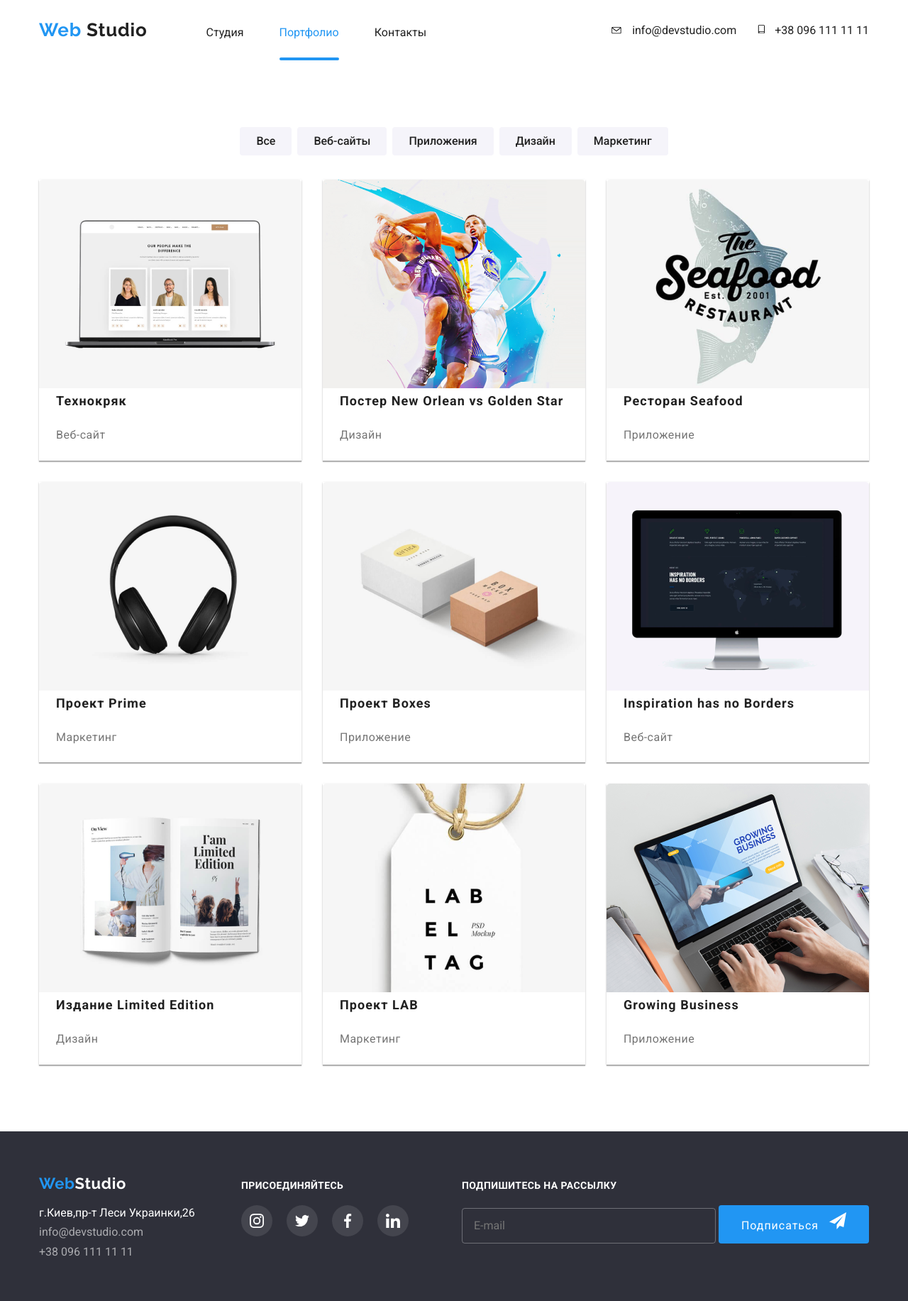
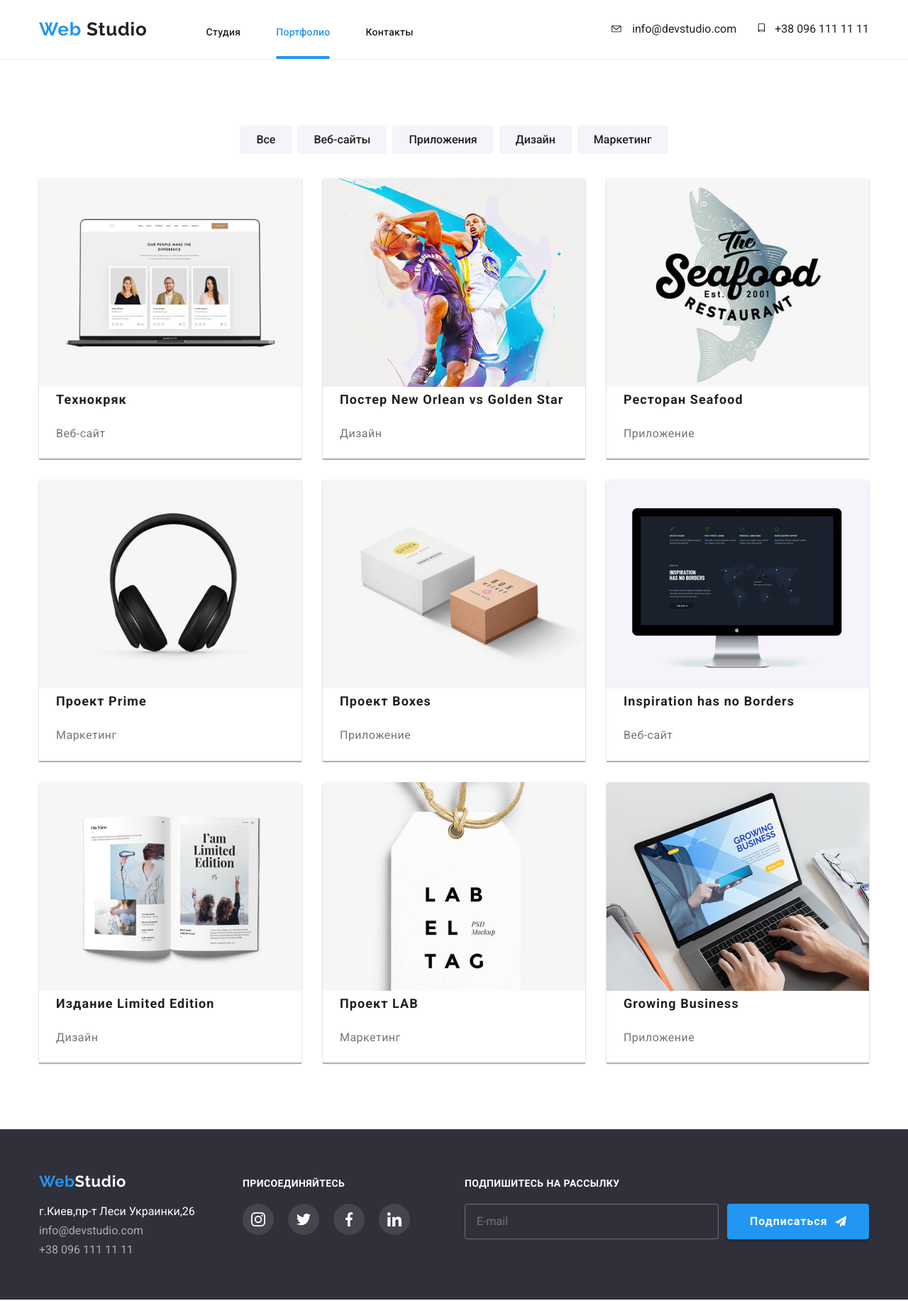
Before and after one commit to PolinaGaivoronska/goit-markup-hw-06, a plain HTML site: page portfolio.html in a window 1280 px wide. Shown: the whole page at 71% size. Drawn offline with Linux system fonts and the light colour scheme.

Commit message:
Исправляет ошибки

```diff
--- a/css/main.css
+++ b/css/main.css
@@ -46,6 +46,7 @@ html {
   display: flex;
   align-items: center;
   justify-content: center;
+
 }
 
 /* Logo */
@@ -53,7 +54,7 @@ html {
   display: block;
 
   font-family: Raleway, sans-serif;
-  color: #212121;
+  color: var(--title-text-color);
 
   font-style: normal;
   font-weight: 700;
@@ -62,7 +63,7 @@ html {
   letter-spacing: 0.03em;
 }
 .logo-web-header {
-  color: #2196f3;
+  color: var(--accent-color);
 }
 
 /* Навигация */
@@ -79,7 +80,7 @@ html {
 }
 
 .site-nav a {
-  color: #212121;
+  color: var(--title-text-color);
 }
 .site-nav .link {
   display: block;
@@ -103,6 +104,16 @@ html {
   align-items: center;
   padding-top: 32px;
   padding-bottom: 32px;
+
+  font-family: Roboto;
+  font-style: normal;
+  font-weight: 500;
+  font-size: 14px;
+  line-height: 16px;
+  letter-spacing: 0.02em;
+
+  color: var(--title-text-color);
+
 }
 
 .current::after {
@@ -124,7 +135,7 @@ html {
   font-style: normal;
 }
 .contacts a {
-  color: #212121;
+  color: var(--title-text-color);
 }
 
 .contacts a:hover,
@@ -184,15 +195,19 @@ html {
 }
 .button {
   display: inline-block;
+  align-items: center;
+  text-align: center;
+  border: inherit;
   border-radius: 4px;
-  border: inherit;
   outline: none;
   padding: 10px 32px;
   background-color: var(--accent-color);
   color: var(--title-secondary-text-color);
+  box-shadow: 0px 2px 1px rgba(0, 0, 0, 0.2), 0px 1px 1px rgba(0, 0, 0, 0.14), 0px 1px 3px rgba(0, 0, 0, 0.12);
+  font-family: Roboto;
+  font-style: normal;
+  font-weight: bold;
   letter-spacing: 0.06em;
-  align-items: center;
-  text-align: center;
   font-size: 16px;
   line-height: 30px;
   min-width: 200px;
@@ -584,20 +599,21 @@ html {
   }
 
   .button.footer {
-    display: inline-block;
+    display: flex;
+    justify-content: center;
+    align-items: center;
+    width: 200px;
+    height: 50px;
+    background-color: var(--accent-color);
+    box-shadow: 0px 4px 4px rgba(0, 0, 0, 0.15);
     border-radius: 4px;
-    padding: 10px 32px;
-    border: inherit;
-
-    background-color: var(--accent-color);
+    border: none;
+    font-weight: 700;
+    font-size: 16px;
+    line-height: 30px;
     color: var(--title-secondary-text-color);
     letter-spacing: 0.06em;
-    align-items: center;
-    text-align: center;
-    font-size: 16px;
-    line-height: 30px;
-    min-width: 200px;
-  }
+}
 
   .button-icon {
     margin-left: 10px;
@@ -605,8 +621,11 @@ html {
     width: 24px;
     fill: var(--title-secondary-text-color);
   }
+  .footer-form {
+    display: inline-flex;
+  }
   .footer-form input {
-    margin: 0px;
+    margin-right: 12px;
     padding: 15px 16px;
     color: var(--title-secondary-text-color);
   }
@@ -616,6 +635,7 @@ html {
 
   .portfolio-header {
     margin-bottom: 94px;
+    outline: 1px solid #ECECEC;
   }
 
   /* Секция */
@@ -658,6 +678,7 @@ html {
   .radio-button:focus {
     background-color: var(--accent-color);
     color: var(--title-secondary-text-color);
+    box-shadow: 0px 2px 1px rgba(0, 0, 0, 0.2), 0px 1px 1px rgba(0, 0, 0, 0.14), 0px 1px 3px rgba(0, 0, 0, 0.12);
   }
 
   .projects {
```
Also changed, not shown: 1 other file.
